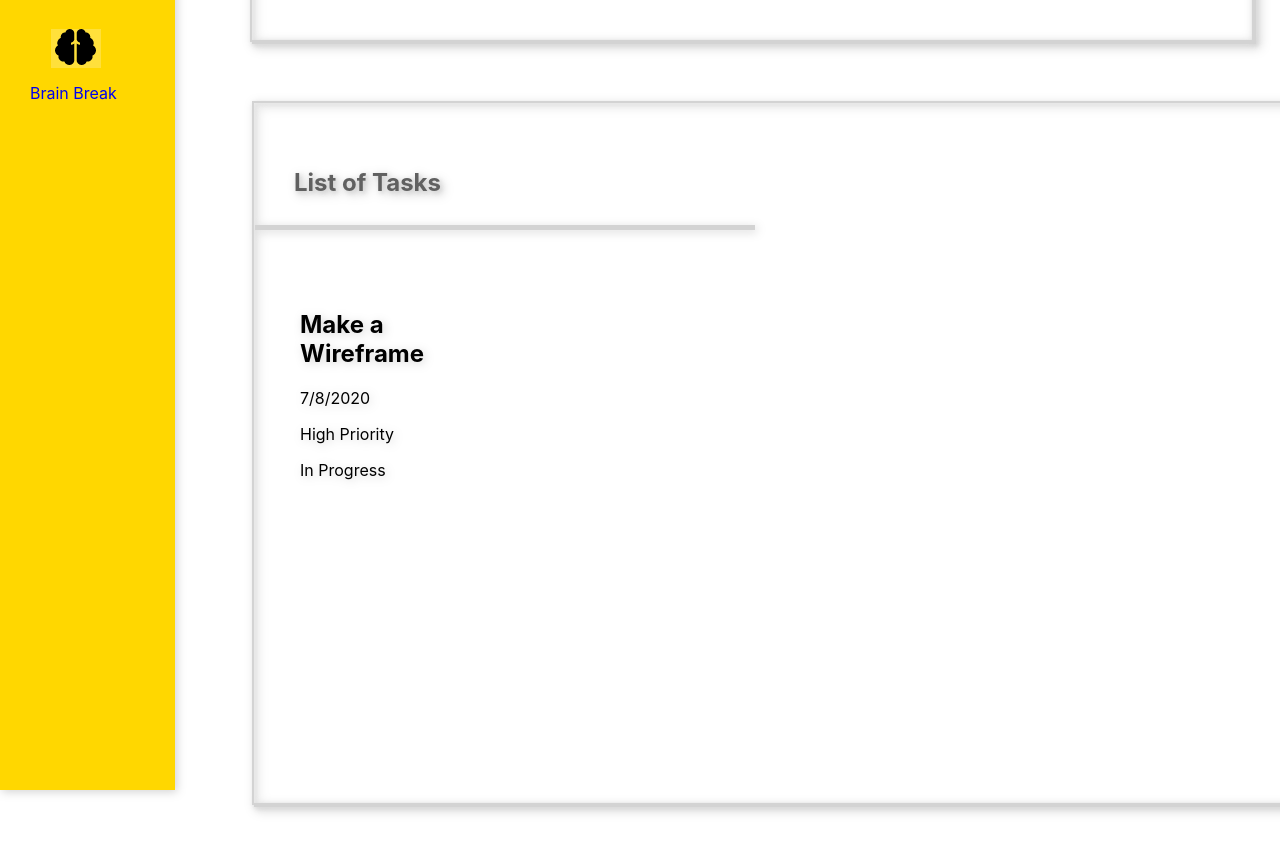
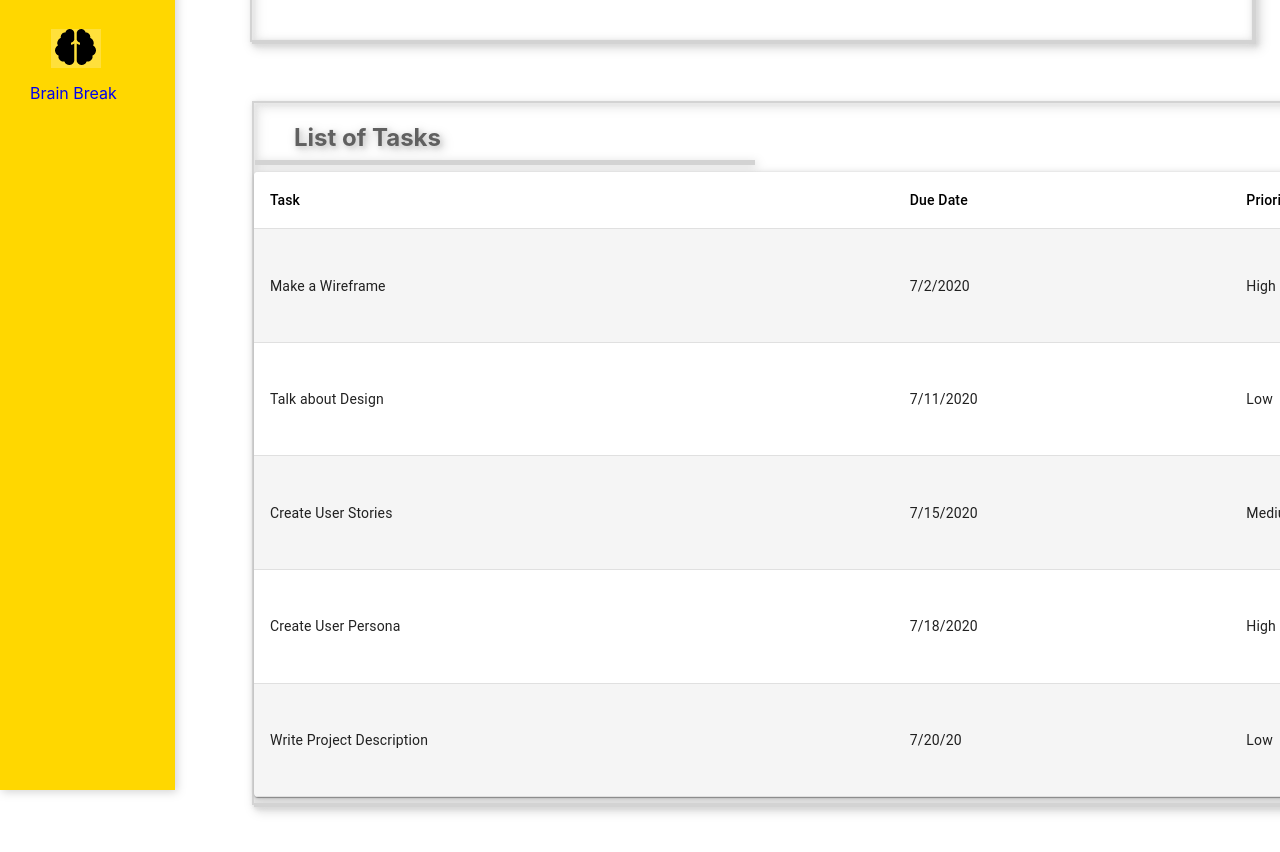
Before and after one commit to vandensp/Work-From-Home-Team-09, a React (Create React App) app: page /Dashboard in a window 1280 px wide. Shown: the part 900-1752 px from the top of the page. Built offline with nearby package versions, Linux system fonts and the light colour scheme.

Commit message:
finished table on dash, and task management page

```diff
--- a/src/App.css
+++ b/src/App.css
@@ -166,7 +166,7 @@ nav li{
   position: relative;
   height: 5px;
   left: 255px;
-  bottom: 2560px;
+  bottom: 2625px;
 }
 
 .moodLine{
@@ -194,7 +194,5 @@ nav li{
 }
 
 .taskText {
-  left: 300px;
-  bottom: 2500px;
-  position: relative;
+ text-align: center;
 }
--- a/src/App.js
+++ b/src/App.js
@@ -5,6 +5,7 @@ import {BrowserRouter as Router, Switch, Route} from "react-router-dom";
 import Dashboard from "./components/Dashboard";
 import Brain from "./components/Brain";
 import Home from "./components/Home";
+import Task from "./components/Task";
 
 function App() {
   return (
@@ -14,7 +15,7 @@ function App() {
                 <Route path='/'  component={Home}  exact/>
                 <Route exact path='/Dashboard' component={Dashboard}/>
                 <Route path='/Brain' component={Brain}  exact/>
-                <Route path='/'   exact/>
+                <Route path='/Task' component={Task}   exact/>
                 <Route path='/'  exact/>
                 <Route path='/'   exact/>
             </Switch>
--- a/src/components/Brain.js
+++ b/src/components/Brain.js
@@ -10,7 +10,7 @@ const brainPics =[
         img: "https://www.mentalfloss.com/bundles/mfsite/images/global/mf_logo_tag.png",
     },
     {
-        img:"https://lh3.googleusercontent.com/proxy/oLme5sdYnhYSBdMDvPt3jv7b2PZXyiVFf9u9FFF9AOsVUUBtj4-CFlRtj5QNCMPIte0Hj1ej_2o-8ozyuWmk-LyAtvFuqgKku4XgyL0cXq-KMe0gxA",
+        img:"https://media.glassdoor.com/sqll/731186/sporcle-squarelogo-1559754698321.png",
     },
     {
         img: "https://www.buzzfeed.com/static-assets/quizparty/_next/static/img/social.69a29d068d8ad7e450e06d31d85595f1.jpg",
--- a/src/components/Dashboard.js
+++ b/src/components/Dashboard.js
@@ -2,6 +2,7 @@ import React from "react"
 import {Link} from "react-router-dom";
 import logo from "./logo.png";
 import "../App.css";
+import Table from "./Table"
 import HomeIcon from "@material-ui/icons/Home";
 import ListAltIcon from '@material-ui/icons/ListAlt';
 import TrendingUpIcon from '@material-ui/icons/TrendingUp';
@@ -52,7 +53,7 @@ function Dashboard(){
         position: "relative",
         marginLeft: "40px",
         color: "#606060",
-        top: "45px"
+        top: "0px"
 
     };
 
@@ -126,6 +127,7 @@ function Dashboard(){
 
 
     return(
+        <div>
         <nav>
             <div className="dashTop" style={dashTop}>
                 <AccountCircleIcon style={iconStyle}/>
@@ -135,7 +137,7 @@ function Dashboard(){
 
             <img className="logo" src={logo} alt="logo"/>
             <li><HomeIcon style={styles}><Link to="/"></Link></HomeIcon>Dashboard</li>
-            <li><ListAltIcon style={styles}><Link to="/"></Link></ListAltIcon>Task Management</li>
+            <li><ListAltIcon style={styles}></ListAltIcon><Link to="/Task">Task Management</Link></li>
             <li><TrendingUpIcon style={styles}><Link to="/"></Link></TrendingUpIcon>Productivity</li>
             <li><MoodIcon style={styles}> <Link to="/"></Link></MoodIcon>Mood Check-In</li>
             <li><img src={brain} style={styles1} alt="brain"/> <Link to="/Brain">Brain Break</Link></li>
@@ -177,21 +179,19 @@ function Dashboard(){
             </div>
 
             <div className="taskList">
+                <div>
                 <h1 style={textStyle2}>List of Tasks</h1>
+                <Table/>
+                </div>
             </div>
+
             <div className="line1"/>
 
-            <div className="taskText">
-                <h1>Make a Wireframe</h1>
-                <p>7/8/2020</p>
-                <p>High Priority</p>
-                <p>In Progress</p>
-            </div>
+        </nav>
+
+        </div>
 
 
-
-
-        </nav>
     )}
 
 
--- a/src/components/Heading.js
+++ b/src/components/Heading.js
@@ -9,7 +9,7 @@ function Heading(){
 
     return(
         <div className="head">
-            <Link to="/Home" > <img src={logo} alt="ogo" className="logo1"/></Link>
+            <Link to="/" > <img src={logo} alt="ogo" className="logo1"/></Link>
         </div>
     )
 }
--- a/src/components/Table.js
+++ b/src/components/Table.js
@@ -1,5 +1,5 @@
 import React from 'react';
-import { makeStyles } from '@material-ui/core/styles';
+import { withStyles, makeStyles } from '@material-ui/core/styles';
 import Table from '@material-ui/core/Table';
 import TableBody from '@material-ui/core/TableBody';
 import TableCell from '@material-ui/core/TableCell';
@@ -8,52 +8,68 @@ import TableHead from '@material-ui/core/TableHead';
 import TableRow from '@material-ui/core/TableRow';
 import Paper from '@material-ui/core/Paper';
 
+const StyledTableCell = withStyles((theme) => ({
+    head: {
+        backgroundColor: theme.palette.common.white,
+        color: theme.palette.common.black,
+    },
+    body: {
+        fontSize: 14,
+    },
+}))(TableCell);
+
+const StyledTableRow = withStyles((theme) => ({
+    root: {
+        '&:nth-of-type(odd)': {
+            backgroundColor: theme.palette.action.hover,
+        },
+    },
+}))(TableRow);
+
+function createData(title, date, priority, status ) {
+    return { title, date, priority, status,  };
+}
+
+const rows = [
+    createData('Make a Wireframe', '7/2/2020', 'High', "In Progress"),
+    createData('Talk about Design', '7/11/2020', "Low", "In Progress"),
+    createData('Create User Stories', "7/15/2020", "Medium", "Complete"),
+    createData('Create User Persona', "7/18/2020", "High", "Complete"),
+    createData('Write Project Description', "7/20/20", "Low", "In Progress"),
+];
+
 const useStyles = makeStyles({
     table: {
-        minWidth: 800,
-        position: "relative"
+        width: 1610,
+        height: 625,
+
 
     },
 });
 
-function createData(name, calories, fat, carbs, protein) {
-    return { name, calories, fat, carbs, protein };
-}
-
-const rows = [
-    createData('Frozen yoghurt', 159, 6.0, 24, 4.0),
-    createData('Ice cream sandwich', 237, 9.0, 37, 4.3),
-    createData('Eclair', 262, 16.0, 24, 6.0),
-    createData('Cupcake', 305, 3.7, 67, 4.3),
-    createData('Gingerbread', 356, 16.0, 49, 3.9),
-];
-
-export default function SimpleTable() {
+export default function CustomizedTables() {
     const classes = useStyles();
 
     return (
         <TableContainer component={Paper}>
-            <Table className={classes.table} aria-label="simple table">
+            <Table className={classes.table} aria-label="customized table">
                 <TableHead>
                     <TableRow>
-                        <TableCell>Dessert (100g serving)</TableCell>
-                        <TableCell align="right">Calories</TableCell>
-                        <TableCell align="right">Fat&nbsp;(g)</TableCell>
-                        <TableCell align="right">Carbs&nbsp;(g)</TableCell>
-                        <TableCell align="right">Protein&nbsp;(g)</TableCell>
+                        <StyledTableCell>Task</StyledTableCell>
+                        <StyledTableCell >Due Date</StyledTableCell>
+                        <StyledTableCell >Priority</StyledTableCell>
+                        <StyledTableCell >Status</StyledTableCell>
                     </TableRow>
                 </TableHead>
                 <TableBody>
                     {rows.map((row) => (
-                        <TableRow key={row.name}>
-                            <TableCell component="th" scope="row">
-                                {row.name}
-                            </TableCell>
-                            <TableCell align="right">{row.calories}</TableCell>
-                            <TableCell align="right">{row.fat}</TableCell>
-                            <TableCell align="right">{row.carbs}</TableCell>
-                            <TableCell align="right">{row.protein}</TableCell>
-                        </TableRow>
+                        <StyledTableRow key={row.title}>
+
+                            <StyledTableCell >{row.title}</StyledTableCell>
+                            <StyledTableCell >{row.date}</StyledTableCell>
+                            <StyledTableCell >{row.priority}</StyledTableCell>
+                            <StyledTableCell >{row.status}</StyledTableCell>
+                        </StyledTableRow>
                     ))}
                 </TableBody>
             </Table>
```
